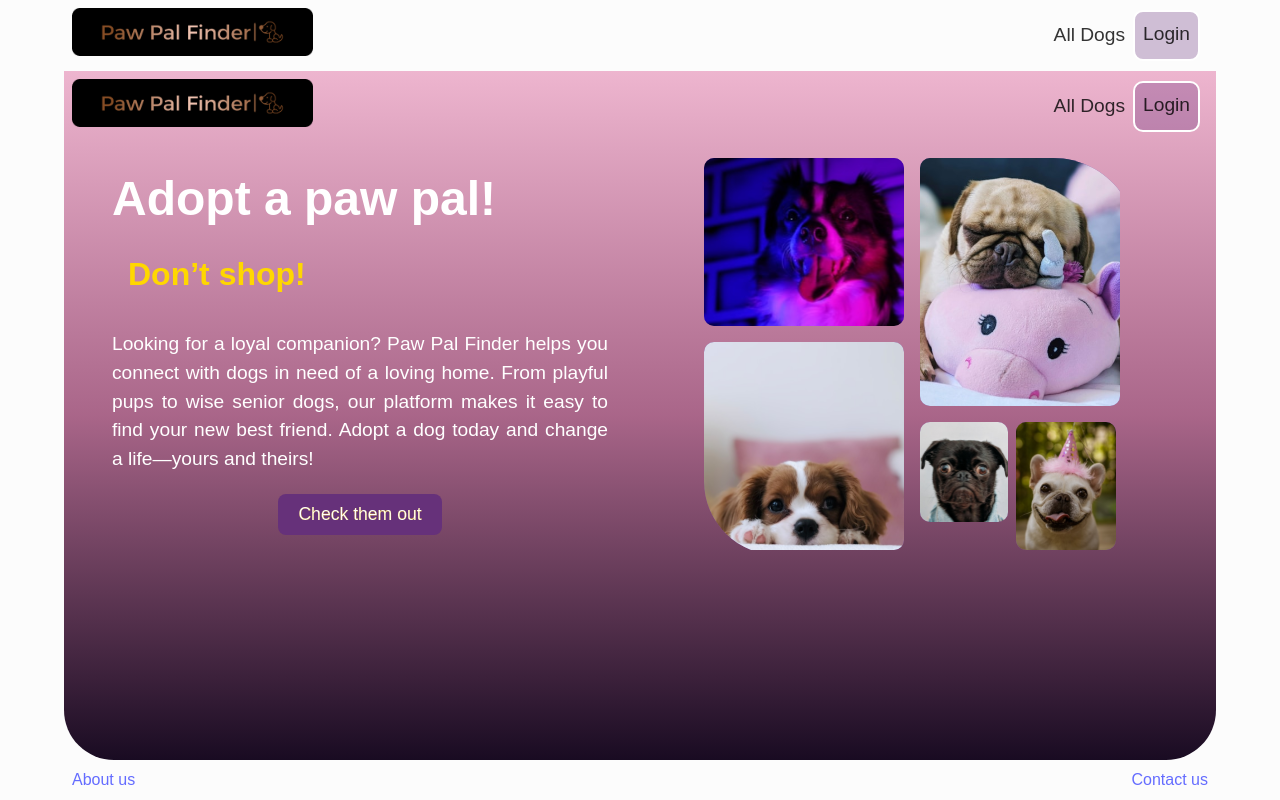
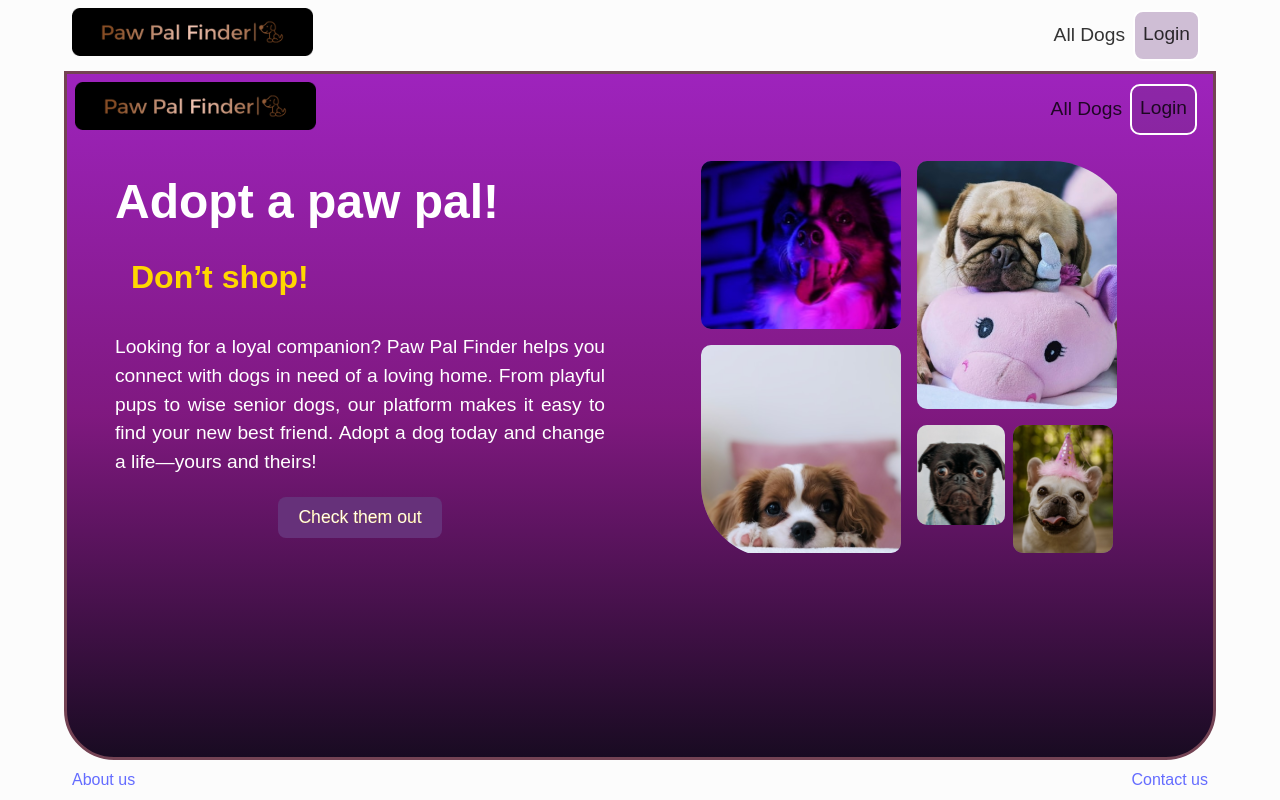
Before and after one commit to SaraVahidinovin/paw-pal-finder, a React (Vite) app: page / in a window 1280 px wide. Built offline with nearby package versions, Linux system fonts and the light colour scheme; a web font is replaced by a local one.

Commit message:
Changed NavLink color

```diff
--- a/src/styles/homePage.css
+++ b/src/styles/homePage.css
@@ -16,7 +16,10 @@
   rgba(121, 14, 70, 0.63) 50%,   /* 790E46 with 63% opacity */
   rgba(25, 11, 34, 1) 100%       /* 190B22 with 100% opacity */
 );
+background-color: #8a2be2;
+border: 3px solid #744354;
 }
+
 .home-content {
   display: grid;
   grid-template-columns: 1fr 1fr;
```
